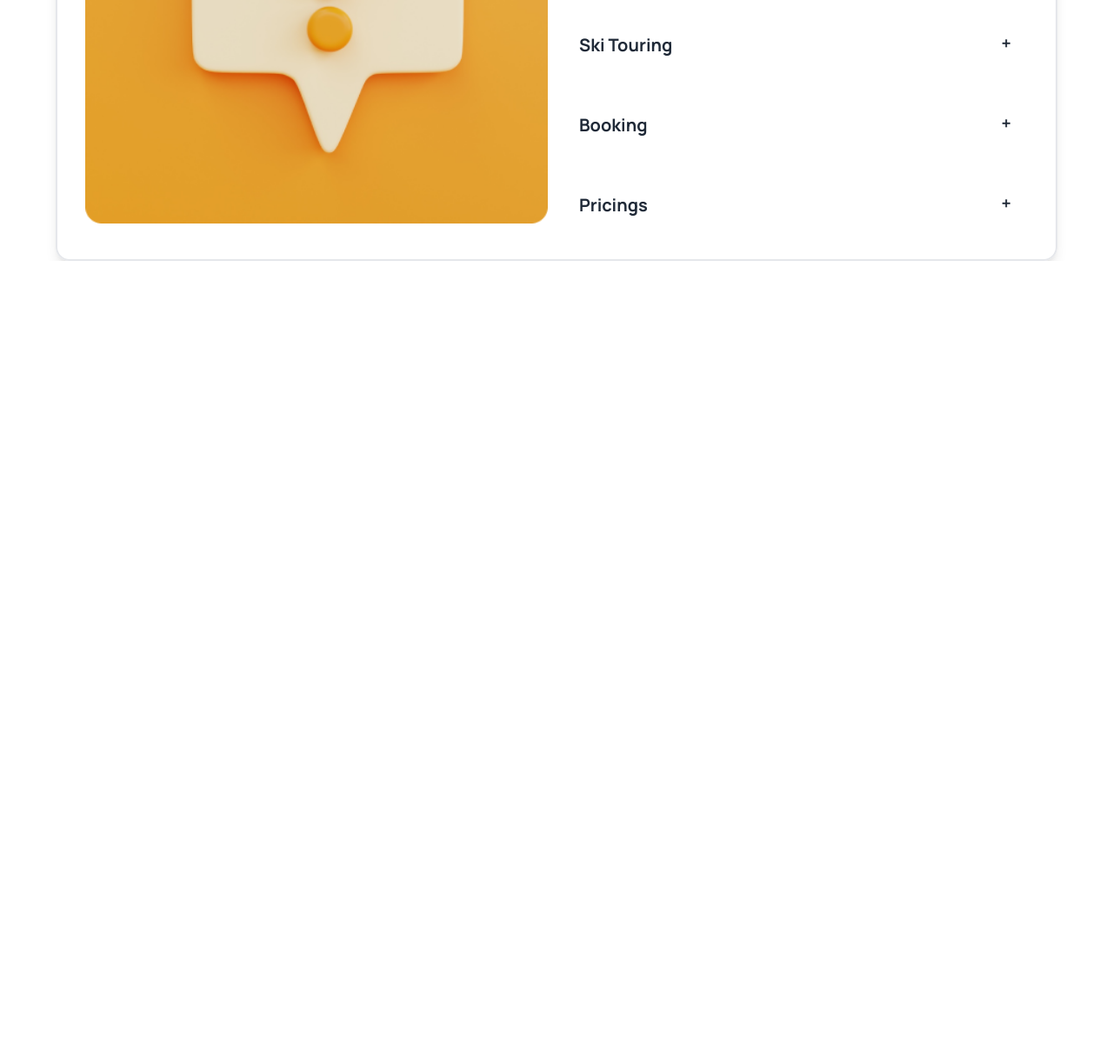
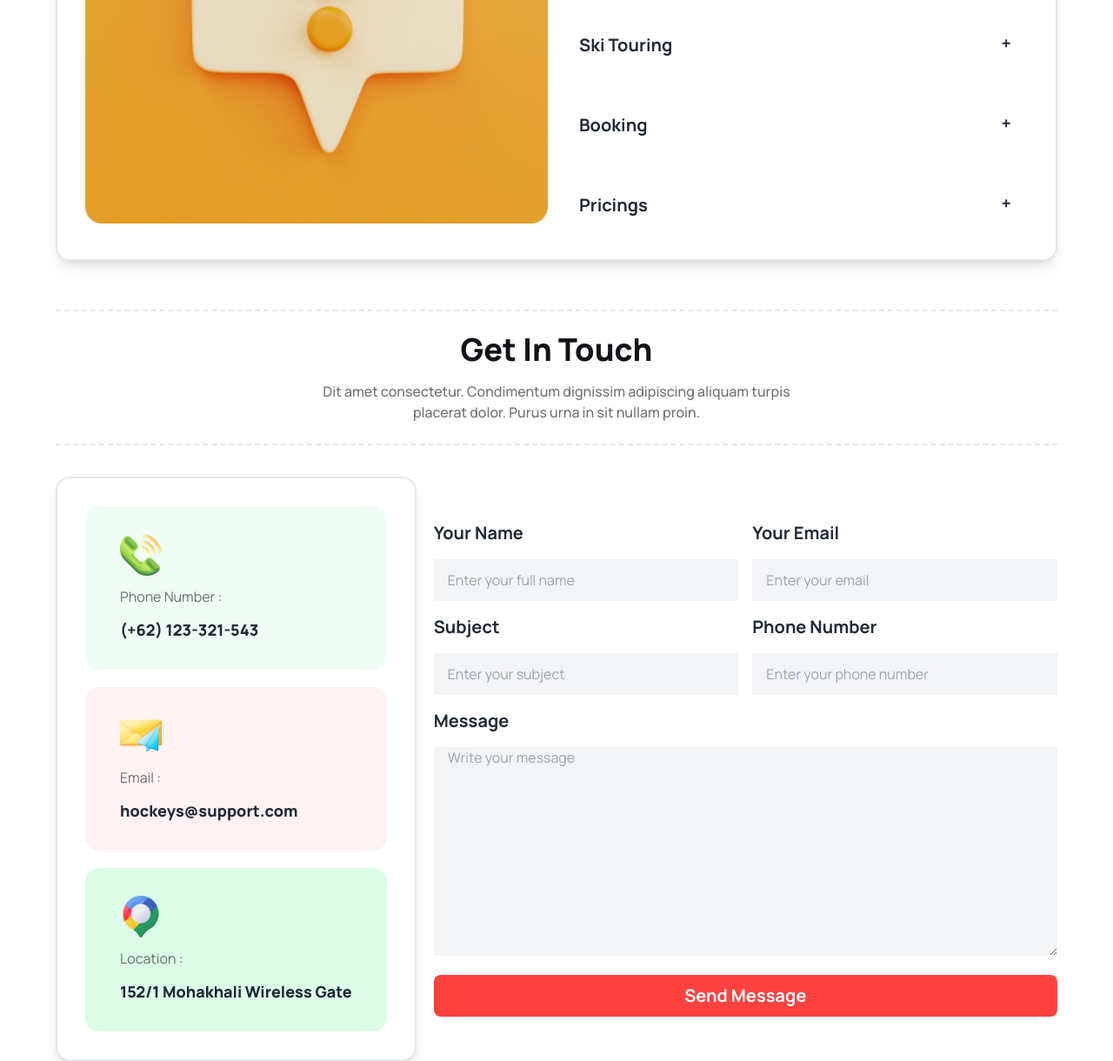
Before and after one commit to pranta-deba/A3_Hockeys_Projects, a plain HTML site: page index.html in a window 1280 px wide. Shown: the part 3668-4888 px from the top of the page at 87% size. Before the commit the page ends 3968 px from the top, so only its background shows below. Drawn offline with nearby package versions, Linux system fonts and the light colour scheme.

Commit message:
Get In Touch section completed

```diff
--- a/index.html
+++ b/index.html
@@ -413,7 +413,8 @@
                     Condimentum dignissim adipiscing aliquam turpis placerat dolor. Purus urna in sit nullam proin. </p>
             </div>
 
-            <div class="flex flex-col md:flex-row justify-center items-center gap-5 p-8 border-2 border-gray-200 shadow-lg rounded-2xl">
+            <div
+                class="flex flex-col md:flex-row justify-center items-center gap-5 p-8 border-2 border-gray-200 shadow-lg rounded-2xl">
                 <div class="flex-1 ">
                     <img src="Assets/Images/11.png" alt="" class="w-full">
                 </div>
@@ -425,7 +426,8 @@
                             Our Equipment
                         </div>
                         <div class="collapse-content text-base font-medium text-[#13131899]">
-                            <p>Dolor sit amet consectetur. Ut urna diam quis sagittis. Elit elit enim sagittis turpis in magna.</p>
+                            <p>Dolor sit amet consectetur. Ut urna diam quis sagittis. Elit elit enim sagittis turpis in
+                                magna.</p>
                         </div>
                     </div>
 
@@ -435,7 +437,8 @@
                             Hockey Training
                         </div>
                         <div class="collapse-content text-base font-medium text-[#13131899]">
-                            <p>Dolor sit amet consectetur. Ut urna diam quis sagittis. Elit elit enim sagittis turpis in magna.</p>
+                            <p>Dolor sit amet consectetur. Ut urna diam quis sagittis. Elit elit enim sagittis turpis in
+                                magna.</p>
                         </div>
                     </div>
 
@@ -445,7 +448,8 @@
                             Private Lessons
                         </div>
                         <div class="collapse-content text-base font-medium text-[#13131899]">
-                            <p>Dolor sit amet consectetur. Ut urna diam quis sagittis. Elit elit enim sagittis turpis in magna.</p>
+                            <p>Dolor sit amet consectetur. Ut urna diam quis sagittis. Elit elit enim sagittis turpis in
+                                magna.</p>
                         </div>
                     </div>
 
@@ -455,7 +459,8 @@
                             Ski Touring
                         </div>
                         <div class="collapse-content text-base font-medium text-[#13131899]">
-                            <p>Dolor sit amet consectetur. Ut urna diam quis sagittis. Elit elit enim sagittis turpis in magna.</p>
+                            <p>Dolor sit amet consectetur. Ut urna diam quis sagittis. Elit elit enim sagittis turpis in
+                                magna.</p>
                         </div>
                     </div>
 
@@ -465,7 +470,8 @@
                             Booking
                         </div>
                         <div class="collapse-content text-base font-medium text-[#13131899]">
-                            <p>Dolor sit amet consectetur. Ut urna diam quis sagittis. Elit elit enim sagittis turpis in magna.</p>
+                            <p>Dolor sit amet consectetur. Ut urna diam quis sagittis. Elit elit enim sagittis turpis in
+                                magna.</p>
                         </div>
                     </div>
 
@@ -475,7 +481,8 @@
                             Pricings
                         </div>
                         <div class="collapse-content text-base font-medium text-[#13131899]">
-                            <p>Dolor sit amet consectetur. Ut urna diam quis sagittis. Elit elit enim sagittis turpis in magna.</p>
+                            <p>Dolor sit amet consectetur. Ut urna diam quis sagittis. Elit elit enim sagittis turpis in
+                                magna.</p>
                         </div>
                     </div>
 
@@ -484,6 +491,71 @@
         </section>
         <!-- Clients Question section - end -->
 
+        <!-- Get In Touch section - start -->
+        <section class="md:mt-14 mt-10">
+            <div class="text-center border-y-2 border-dashed border-gray-200  py-6 space-y-4 mb-9">
+                <h3 class="text-4xl font-extrabold text-black-color">Get In Touch</h3>
+                <p class="text-base font-medium text-[#13131899] max-w-[600px] mx-auto">Dit amet consectetur.
+                    Condimentum dignissim adipiscing aliquam turpis placerat dolor. Purus urna in sit nullam proin. </p>
+            </div>
+
+            <div class="flex flex-col md:flex-row w-full md:items-center gap-5">
+
+                <div class="flex flex-col gap-5 md:p-8 p-3 border-2 border-gray-200 shadow-lg rounded-2xl">
+                    <div class="space-y-3 bg-green-50 py-8 md:px-10 px-3 rounded-2xl">
+                        <img src="Assets/Images/call.png" alt="">
+                        <p class="text-base font-normal text-[#13131899]">Phone Number : </p>
+                        <p class="text-lg font-extrabold">(+62) 123-321-543</p>
+                    </div>
+                    <div class="space-y-3 bg-red-50 py-8 md:px-10 px-3 rounded-2xl">
+                        <img src="Assets/Images/emails.png" alt="">
+                        <p class="text-base font-normal text-[#13131899]">Email : </p>
+                        <p class="text-lg font-extrabold">hockeys@support.com</p>
+                    </div>
+                    <div class="space-y-3 bg-green-100 py-8 md:px-10 px-3 rounded-2xl">
+                        <img src="Assets/Images/location.png" alt="">
+                        <p class="text-base font-normal text-[#13131899]">Location :</p>
+                        <p class="text-lg font-extrabold">152/1 Mohakhali Wireless Gate</p>
+                    </div>
+                </div>
+
+                <div class="md:flex-1 w-full">
+                    <form class="grid grid-cols-1 md:grid-cols-2 gap-4">
+                        <div class="space-y-4">
+                            <p class="text-xl font-bold">Your Name</p>
+                            <input class="input border-none outline-none bg-gray-100 rounded-none w-full" type="text" id="name"
+                                placeholder="Enter your full name" required>
+                        </div>
+                        <div class="space-y-4">
+                            <p class="text-xl font-bold">Your Email</p>
+                            <input class="input border-none outline-none bg-gray-100 rounded-none w-full" type="email" id="name"
+                                placeholder="Enter your email" required>
+                        </div>
+                        <div class="space-y-4">
+                            <p class="text-xl font-bold">Subject</p>
+                            <input class="input border-none outline-none bg-gray-100 rounded-none w-full" type="text" id="name"
+                                placeholder="Enter your subject" required>
+                        </div>
+                        <div class="space-y-4">
+                            <p class="text-xl font-bold">Phone Number</p>
+                            <input class="input border-none outline-none bg-gray-100 rounded-none w-full" type="text" id="name"
+                                placeholder="Enter your phone number" required>
+                        </div>
+                        <div class="space-y-4 md:col-span-2">
+                            <p class="text-xl font-bold">Message</p>
+                            <textarea class="input border-none outline-none bg-gray-100 rounded-none w-full md:h-60 h-20" placeholder="Write your message" required></textarea>
+                        </div>
+                        <div class="space-y-4 md:col-span-2">
+                            <input class="btn border-none outline-none bg-primary-color w-full text-xl font-bold text-white hover:text-black" type="submit" id="name"
+                                value="Send Message">
+                        </div>
+                    </form>
+                </div>
+
+            </div>
+        </section>
+        <!-- Get In Touch section - end -->
+
 
     </main>
     <!-- main section - end -->
```
Also changed, not shown: Assets/Images/call.png (renamed from Assets/Images/Group 1171275317.png), Assets/Images/emails.png (renamed from Assets/Images/Group 1171275318.png), Assets/Images/location.png (renamed from Assets/Images/Group 1171275321.png).
